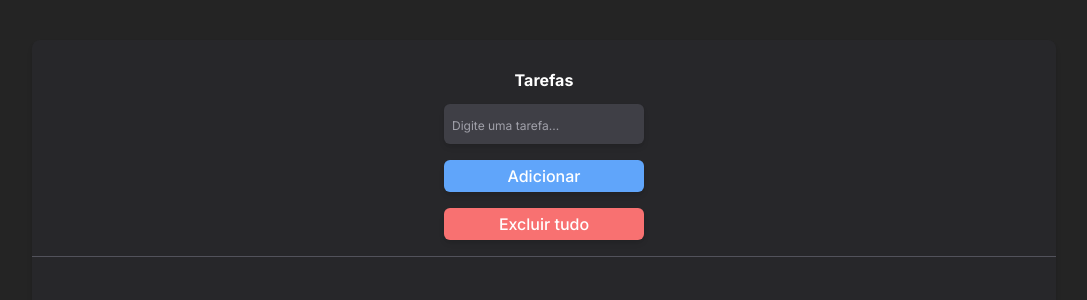
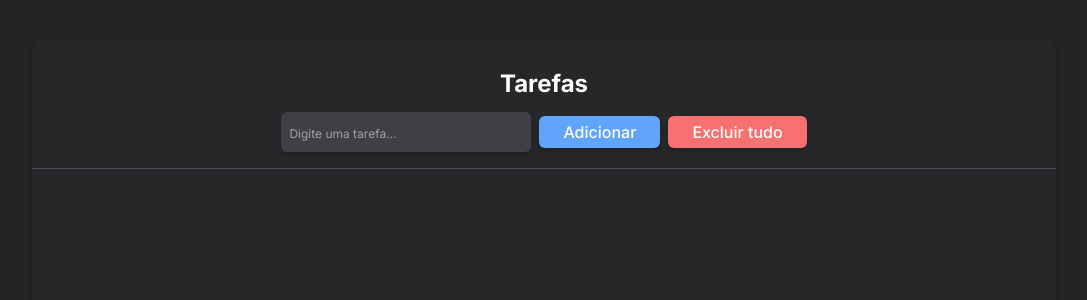
Before and after one commit to Zafkiel45/Next-TodoList, a Next.js app in the folder todo-list/: page / in a window 1280 px wide. Shown: the top 300 px of the page, without its empty margins (96-1183 px from the left). Built offline with nearby package versions, Linux system fonts and the light colour scheme.

Commit message:
responsividade

```diff
--- a/todo-list/src/app/components/input.jsx
+++ b/todo-list/src/app/components/input.jsx
@@ -3,7 +3,7 @@ import { todoContext } from "./context"
 
 export const InputTask = () => {
 
-    const {idx, key, setTask, name, setName, descrebe} = useContext(todoContext)
+    const {key, setTask, name, setName, descrebe} = useContext(todoContext)
     const [displayControl, setDisplayControl] = useState({
         visible: 'hidden',
     })
@@ -17,7 +17,7 @@ export const InputTask = () => {
         const Storage = JSON.parse(localStorage.getItem(key) || '[]');
         const NameSeem = Storage.find((item) => {return item.nome === name})
 
-        if(NameSeem != undefined || name === '') {
+        if(NameSeem != undefined || name === '' || name.length >= 30) {
             setName(() => '')
             window.alert("[ERRO] - Não é possível adicionar o mesmo nome para uma outra tarefa; Não é possível deixar o nome da tarefa em branco.");
         } else {
@@ -40,15 +40,15 @@ export const InputTask = () => {
 
     return (
         <>
-            <div className={`flex pt-3 flex-col gap-4`}>
+            <div className={`flex pt-3 desktopMini:w-[90%] desktopMini:justify-center tablet:flex-row tablet:gap-2 flex-col gap-4`}>
                 <div className="flex justify-center items-center">
-                    <input type="text" value={name} onChange={(e) => setName(e.target.value)} placeholder="Digite uma tarefa..." className="placeholder:text-zinc-400 placeholder:text-xs shadow-md px-2 py-2 text-white font-normal w-4/5 rounded-md bg-zinc-700 "/>
+                    <input type="text" value={name} onChange={(e) => setName(e.target.value)} placeholder="Digite uma tarefa..." className="placeholder:text-zinc-400 placeholder:text-xs tablet:w-full shadow-md px-2 py-2 text-white font-normal w-4/5 rounded-md bg-zinc-700 "/>
                 </div>
                 <div className="flex justify-center items-center">
-                    <button onClick={setElementStorage} className="bg-blue-400 text-white font-medium w-4/5 h-fit py-1 px-8 shadow-md rounded-md">Adicionar</button>
+                    <button onClick={setElementStorage} className="bg-blue-400 text-white font-medium w-4/5  tablet:w-fit tablet:px-4  desktopMini:px-6 h-fit py-1 px-8 shadow-md rounded-md">Adicionar</button>
                 </div>
                 <div className="flex justify-center items-center">
-                    <button onClick={() => setDisplayControl({...displayControl, visible: 'flex', blur: true})} className="bg-red-400 text-white font-medium w-4/5 h-fit py-1 px-8 shadow-md rounded-md">Excluir tudo</button>
+                    <button onClick={() => setDisplayControl({...displayControl, visible: 'flex', blur: true})} className="bg-red-400 text-white font-medium w-4/5   desktopMini:px-6 tablet:w-fit tablet:px-4 h-fit py-1 px-8 shadow-md rounded-md">Excluir tudo</button>
                 </div>
             </div>
             <Modal dispacth={setDisplayControl} objectComplete={displayControl} visible={displayControl.visible} removeAllElements={removeAllElements} />
@@ -58,7 +58,7 @@ export const InputTask = () => {
 
 const Modal = ({removeAllElements, objectComplete, dispacth}) => {
     return (
-        <div className={`absolute ${objectComplete.visible} text-white gap-4 items-center flex-col p-4 rounded-lg bg-zinc-700 z-10 w-[90%] h-auto shadow-md`}>
+        <div className={`absolute top-1 ${objectComplete.visible} text-white gap-4 items-center flex-col p-4 rounded-lg bg-zinc-700 z-10 w-[90%] h-auto shadow-md`}>
             <div className="flex w-full items-center justify-between">
                 <button disabled className="w-[16px] opacity-0">
                 </button>
--- a/todo-list/src/app/components/modal.jsx
+++ b/todo-list/src/app/components/modal.jsx
@@ -60,19 +60,19 @@ export const Modal = () => {
                         <path d="M2.146 2.854a.5.5 0 1 1 .708-.708L8 7.293l5.146-5.147a.5.5 0 0 1 .708.708L8.707 8l5.147 5.146a.5.5 0 0 1-.708.708L8 8.707l-5.146 5.147a.5.5 0 0 1-.708-.708L7.293 8z"/>
                     </svg>
                 </div>
-                <div className="w-full h-auto flex gap-3">
-                    <input type="text" value={name} onChange={(e) => {setName(e.target.value)}} placeholder="Renomear tarefa..." className="placeholder:text-xs placeholder:text-zinc-500 placeholder:font-medium px-2 w-full bg-zinc-800 shadow-md rounded-md" />
+                <div className="w-full desktopMini:w-4/5 h-auto items-center flex gap-3">
+                    <input type="text" value={name} onChange={(e) => {setName(e.target.value)}} placeholder="Renomear tarefa..." className="placeholder:text-xs placeholder:text-zinc-500 placeholder:font-medium mobileMini:py-2 px-2 w-full bg-zinc-800 shadow-md rounded-md" />
                     <button disabled={name === '' ? true:false} onClick={addRename} className={`${name === '' ? 'bg-gray-400':'bg-blue-400'} w-fit h-fit py-1 px-2 rounded-lg shadow-sm font-bold`}>
                         Renomear
                     </button>
                 </div>
-                <div className="w-full h-auto flex items-center gap-3 flex-col ">
-                    <textarea value={descrebe} onChange={(e) => setDescrebe(e.target.value)} className="bg-zinc-800 rounded-lg shadow-lg placeholder:text-zinc-500 placeholder:font-medium px-3 text-base py-3" placeholder="Digite uma descrição para sua tarefa..." name="" id="" cols="30" rows="10"></textarea>
+                <div className="w-full desktopMini:w-4/5 h-auto flex items-center gap-3 flex-col ">
+                    <textarea value={descrebe} onChange={(e) => setDescrebe(e.target.value)} className="bg-zinc-800 rounded-lg mobileMini:w-full shadow-lg placeholder:text-zinc-500 placeholder:font-medium px-3 text-base py-3" placeholder="Digite uma descrição para sua tarefa..." name="" id="" cols="30" rows="10"></textarea>
                     <button disabled={descrebe === '' ? true:false}  onClick={addDescrebe} className={`self-end ${descrebe === '' ? 'bg-gray-400':'bg-blue-400'} font-bold w-fit h-fit px-4 py-1 rounded-lg`}>
                         Salvar
                     </button>
                 </div>
-                <div className=" bg-zinc-800 w-full h-auto p-4 rounded-lg shadow-md flex items-center ">
+                <div className=" bg-zinc-800 w-full desktopMini:w-4/5 h-auto p-4 rounded-lg shadow-md flex items-center ">
                     {idx !== null && task !== undefined && task[idx] && task[idx].descricao !== '' ? (
                         <>
                             {task[idx].descricao}
@@ -83,7 +83,7 @@ export const Modal = () => {
                         </>
                     )}
                 </div>
-                <div className="flex flex-col gap-4 bg-zinc-800 rounded-md p-4 shadow-md w-full">
+                <div className="flex flex-col gap-4 bg-zinc-800 rounded-md p-4 shadow-md w-full desktopMini:w-4/5">
                     <div>
                         <p className="font-bold">
                             Prioridade:
@@ -99,7 +99,7 @@ export const Modal = () => {
                         ):null}
                     </div>
                 </div>
-                <div className="w-full flex justify-center items-center p-4 border border-red-600 bg-red-400 rounded-lg shadow-md">
+                <div className="w-full desktopMini:w-4/5 flex justify-center items-center p-4 border border-red-600 bg-red-400 rounded-lg shadow-md">
                     <button onClick={() => setDisplayControl({...displayControl, visible: 'flex', blur: true})} className="font-bold bg-red-500 w-fit h-fit px-4 py-1 shadow-md rounded-lg">
                         Excluir tarefa
                     </button>
--- a/todo-list/src/app/components/task.jsx
+++ b/todo-list/src/app/components/task.jsx
@@ -16,7 +16,7 @@ export const Tasks = () => {
             <ol className="flex flex-col gap-3 items-center py-4 list-none w-4/5 h-full ">
                 {task.map((item, index) => {
                     return (
-                        <li  onClick={() => {InterativeElements(index)}} className="w-full flex justify-between text-sm h-10 bg-zinc-700 shadow-md rounded-lg py-2 px-3 text-white" key={index}>
+                        <li  onClick={() => {InterativeElements(index)}} className="w-full desktop:w-[90%] desktop:h-14 mobileMini:py-3 mobileMini:h-11 items-center flex justify-between text-sm h-10 bg-zinc-700 shadow-md rounded-lg py-2 px-3 text-white" key={index}>
                             <div>{item.nome}</div>
                             <div>
                                 <svg xmlns="http://www.w3.org/2000/svg" className={`${task[index].prioridade}`} height="22" viewBox="0 -960 960 960" width="22"><path d="M480-120q-33 0-56.5-23.5T400-200q0-33 23.5-56.5T480-280q33 0 56.5 23.5T560-200q0 33-23.5 56.5T480-120Zm-80-240v-480h160v480H400Z"/></svg>
--- a/todo-list/src/app/page.jsx
+++ b/todo-list/src/app/page.jsx
@@ -18,8 +18,8 @@ export default function Home() {
     <todoContext.Provider value={{key, task, setTask, setName, name, setSideBar, sideBar, descrebe, setDescrebe, idx, setIdx}}>
       <div className="flex flex-col gap-4 w-4/5 overflow-hidden h-[90vh] py-5 rounded-lg shadow-md bg-zinc-800">
         <Modal/>
-        <div className="flex text-white font-bold items-center pt-2 flex-col">
-          Tarefas
+        <div className="flex text-white justify-center w-full font-bold items-center pt-2 flex-col">
+          <span className="mobileMini:text-lg desktopMini:text-2xl">Tarefas</span>
           <InputTask/>
         </div>
         <hr className="border-zinc-600" />
--- a/todo-list/tailwind.config.js
+++ b/todo-list/tailwind.config.js
@@ -6,6 +6,12 @@ module.exports = {
     './src/app/**/*.{js,ts,jsx,tsx,mdx}',
   ],
   theme: {
+    screens: {
+      mobileMini: '444px',
+      tablet: '634px',
+      desktopMini: '940px',
+      desktop: '1150px'
+    },
     extend: {
       backgroundImage: {
         'gradient-radial': 'radial-gradient(var(--tw-gradient-stops))',
```
